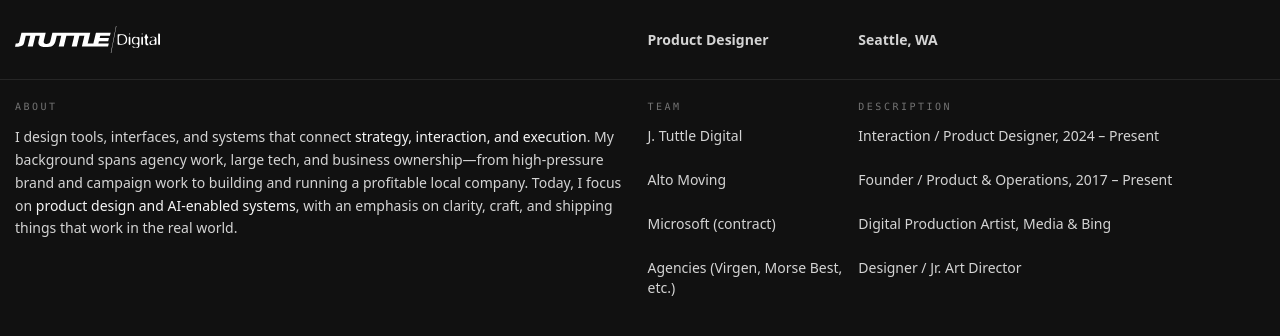
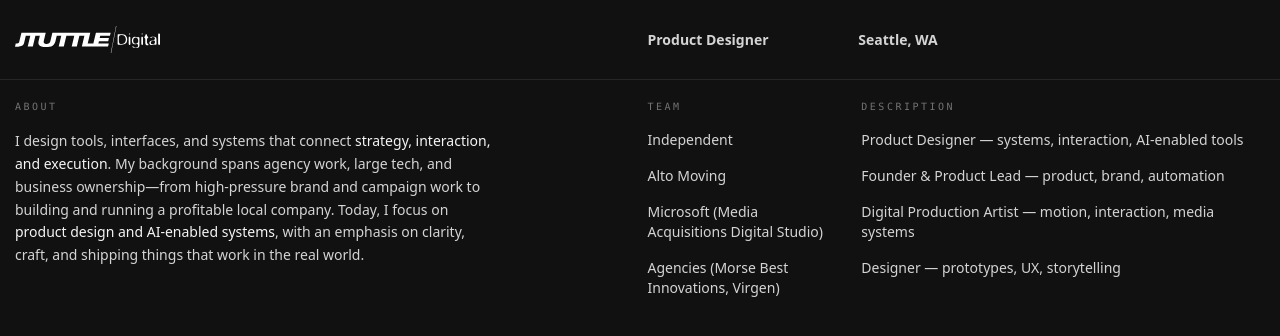
Before and after one commit to jtuttledigital/JTUTTLE-PORTFOLIO, a Next.js app: page / in a window 1280 px wide. Shown: the top 336 px of the page. Built offline with nearby package versions, Linux system fonts and the light colour scheme; grey boxes are pictures that could not be loaded.

Commit message:
Portfolio: pre-Brand Designer pivot (copy + layout locked)

```diff
--- a/app/globals.css
+++ b/app/globals.css
@@ -17,7 +17,7 @@
 
 :root {
   color-scheme: dark;
-  --bottombar-height: 140px; /* match BottomBar actual height */
+--bottombar-height: 140px; /* match BottomBar actual height */
 }
 
 body {
--- a/app/layout.tsx
+++ b/app/layout.tsx
@@ -20,7 +20,7 @@
     <html lang="en">
       <body className="bg-ink text-neutral-100 antialiased">
         {/* pb matches BottomBar height so it reveals naturally at page end */}
-        <div className="relative min-h-screen pb-[10rem]">
+        <div className="relative min-h-screen pb-[22rem] md:pb-[10rem]">
           {/* content sits above the footer */}
           <div className="relative z-10">{children}</div>
 
--- a/app/page.tsx
+++ b/app/page.tsx
@@ -37,53 +37,66 @@
             {/* ABOUT / TEAM / DESCRIPTION (6-col section grid) */}
             <LayoutGrid mdCols={6} className="mb-10 text-sm gap-y-10">
               {/* ABOUT — cols 1–3 */}
-              <div className="md:col-span-3">
-                <h2 className="mb-3 text-[10px] font-mono tracking-[0.25em] text-neutral-500">
+              <div className="md:col-span-3 md:pr-35">
+  <div className="grid gap-y-4">
+    <h2 className="text-[10px] font-mono tracking-[0.25em] text-neutral-500">
       ABOUT
     </h2>
+
     <p className="text-neutral-300 leading-relaxed">
       I design tools, interfaces, and systems that connect{" "}
-                      <span className="text-neutral-100">
-                        strategy, interaction, and execution
-                      </span>
-                      . My background spans agency work, large tech, and business ownership—from
+      <span className="text-neutral-100">strategy, interaction, and execution</span>.
+      My background spans agency work, large tech, and business ownership—from
       high-pressure brand and campaign work to building and running a profitable
       local company. Today, I focus on{" "}
-                      <span className="text-neutral-100">
-                        product design and AI-enabled systems
-                      </span>
-                      , with an emphasis on clarity, craft, and shipping things that work in the
+      <span className="text-neutral-100">product design and AI-enabled systems</span>,
+      with an emphasis on clarity, craft, and shipping things that work in the
       real world.
     </p>
   </div>
-
-              {/* TEAM — col 4 */}
-              <div className="md:col-span-1">
-                <h2 className="mb-3 text-[10px] font-mono tracking-[0.25em] text-neutral-500">
-                  TEAM
-                </h2>
-
-                <ul className="space-y-6 text-neutral-300">
-                  <li>J. Tuttle Digital</li>
-                  <li>Alto Moving</li>
-                  <li>Microsoft (contract)</li>
-                  <li>Agencies (Virgen, Morse Best, etc.)</li>
-                </ul>
 </div>
 
-              {/* DESCRIPTION — cols 5–6 */}
-              <div className="md:col-span-2">
-                <h2 className="mb-3 text-[10px] font-mono tracking-[0.25em] text-neutral-500">
+
+              {/* TEAM + DESCRIPTION — paired rows, aligned to rails:
+    mobile: 2 cols (TEAM | DESCRIPTION)
+    md+:    3 cols (TEAM | DESCRIPTION spans 2)
+*/}
+<div className="md:col-span-3">
+  <div className="grid grid-cols-2 md:grid-cols-3 gap-x-6 gap-y-4">
+    {/* Headings */}
+    <div className="text-[10px] font-mono tracking-[0.25em] text-neutral-500">
+      TEAM
+    </div>
+    <div className="text-[10px] font-mono tracking-[0.25em] text-neutral-500 md:col-span-2">
       DESCRIPTION
-                </h2>
+    </div>
 
-                <ul className="space-y-6 text-neutral-300">
-                  <li>Interaction / Product Designer, 2024 – Present</li>
-                  <li>Founder / Product &amp; Operations, 2017 – Present</li>
-                  <li>Digital Production Artist, Media &amp; Bing</li>
-                  <li>Designer / Jr. Art Director</li>
-                </ul>
+    {/* Row 1 */}
+    <div className="text-neutral-300">Independent</div>
+    <div className="text-neutral-300 md:col-span-2">
+      Product Designer — systems, interaction, AI-enabled tools
     </div>
+
+    {/* Row 2 */}
+    <div className="text-neutral-300">Alto Moving</div>
+    <div className="text-neutral-300 md:col-span-2">
+      Founder & Product Lead — product, brand, automation
+    </div>
+
+    {/* Row 3 */}
+    <div className="text-neutral-300">Microsoft (Media Acquisitions Digital Studio)</div>
+    <div className="text-neutral-300 md:col-span-2">
+      Digital Production Artist — motion, interaction, media systems
+    </div>
+
+    {/* Row 4 */}
+    <div className="text-neutral-300">Agencies (Morse Best Innovations, Virgen)</div>
+    <div className="text-neutral-300 md:col-span-2">
+      Designer — prototypes, UX, storytelling
+    </div>
+  </div>
+</div>
+
             </LayoutGrid>
 
             {/* Tiles (keep your 3-col tile grid behavior as-is) */}
--- a/components/Header.tsx
+++ b/components/Header.tsx
@@ -10,10 +10,11 @@
 export function Header({ projectOpen = false, onCloseProject }: HeaderProps) {
   return (
     <header className="sticky top-0 z-50 w-full bg-[#111111] backdrop-blur-sm">
-
-      <LayoutGrid mdCols={6} className="items-center h-20 text-sm border-b border-neutral-800">
-        {/* Cols 1–3: Logo */}
-        <div className="flex items-center md:col-span-3">
+      {/* MOBILE: single-row header (no wrap) */}
+      <div className="md:hidden h-20 border-b border-neutral-800 px-5">
+        <div className="h-full flex items-center gap-4 min-w-0">
+          {/* Logo */}
+          <div className="flex items-center shrink-0">
             <Image
               src="/logo-jtuttledigital.svg"
               width={145}
@@ -23,18 +24,74 @@
             />
           </div>
 
-        {/* Col 4: Role (aligns with TEAM column) */}
-        <div className="hidden md:block md:col-span-1 font-semibold text-neutral-300">
+          {/* Role (stays on same row) */}
+          <div className="text-sm font-semibold text-neutral-300 whitespace-nowrap">
             Product Designer
           </div>
 
-        {/* Col 5: Location (aligns with DESCRIPTION column start) */}
-        <div className="hidden md:block md:col-span-1 font-semibold text-neutral-300">
+          {/* Spacer */}
+          <div className="ml-auto flex items-center">
+            {projectOpen ? (
+              <button
+                type="button"
+                onClick={onCloseProject}
+                aria-label="Close project"
+                className="
+                  inline-flex h-10 w-10 items-center justify-center rounded
+                  text-neutral-200
+                  transition-colors
+                  hover:[color:var(--accent)] hover:[background-color:var(--accent-bg)]
+                  focus-visible:[color:var(--accent)] focus-visible:[background-color:var(--accent-bg)]
+                  focus-visible:outline-none
+                "
+              >
+                <svg
+                  xmlns="http://www.w3.org/2000/svg"
+                  viewBox="0 0 24 24"
+                  className="h-4 w-4"
+                  aria-hidden="true"
+                >
+                  <path
+                    d="M6.225 4.811a1 1 0 0 1 1.414 0L12 9.172l4.361-4.361a1 1 0 1 1 1.414 1.414L13.414 10.586l4.361 4.361a1 1 0 0 1-1.414 1.414L12 12l-4.361 4.361a1 1 0 0 1-1.414-1.414l4.361-4.361-4.361-4.361a1 1 0 0 1 0-1.414Z"
+                    fill="currentColor"
+                  />
+                </svg>
+              </button>
+            ) : (
+              <div className="h-10 w-10" aria-hidden="true" />
+            )}
+          </div>
+        </div>
+      </div>
+
+      {/* DESKTOP: your original aligned grid */}
+      <LayoutGrid
+        mdCols={6}
+        className="hidden md:grid items-center h-20 text-sm border-b border-neutral-800"
+      >
+        {/* Cols 1–3: Logo */}
+        <div className="flex h-full items-center md:col-span-3">
+          <Image
+            src="/logo-jtuttledigital.svg"
+            width={145}
+            height={32}
+            alt="J. Tuttle Digital"
+            priority
+          />
+        </div>
+
+        {/* Col 4: Role */}
+        <div className="md:col-span-1 flex h-full items-center font-semibold text-neutral-300">
+          Product Designer
+        </div>
+
+        {/* Col 5: Location (desktop only) */}
+        <div className="md:col-span-1 flex h-full items-center font-semibold text-neutral-300">
           Seattle, WA
         </div>
 
         {/* Col 6: Close */}
-        <div className="md:col-span-1 flex items-center justify-end">
+        <div className="md:col-span-1 flex h-full items-center justify-end">
           {projectOpen ? (
             <button
               type="button"
```
Lines whose indentation alone changed are shown as unchanged.
